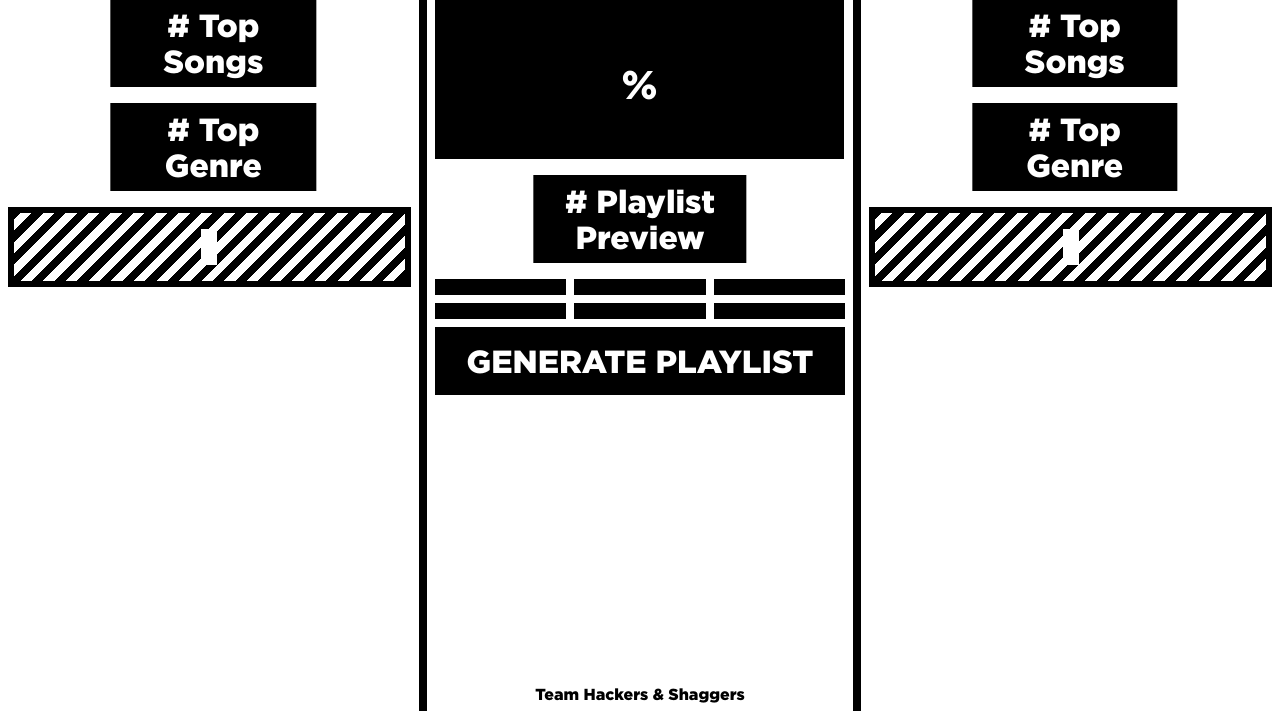
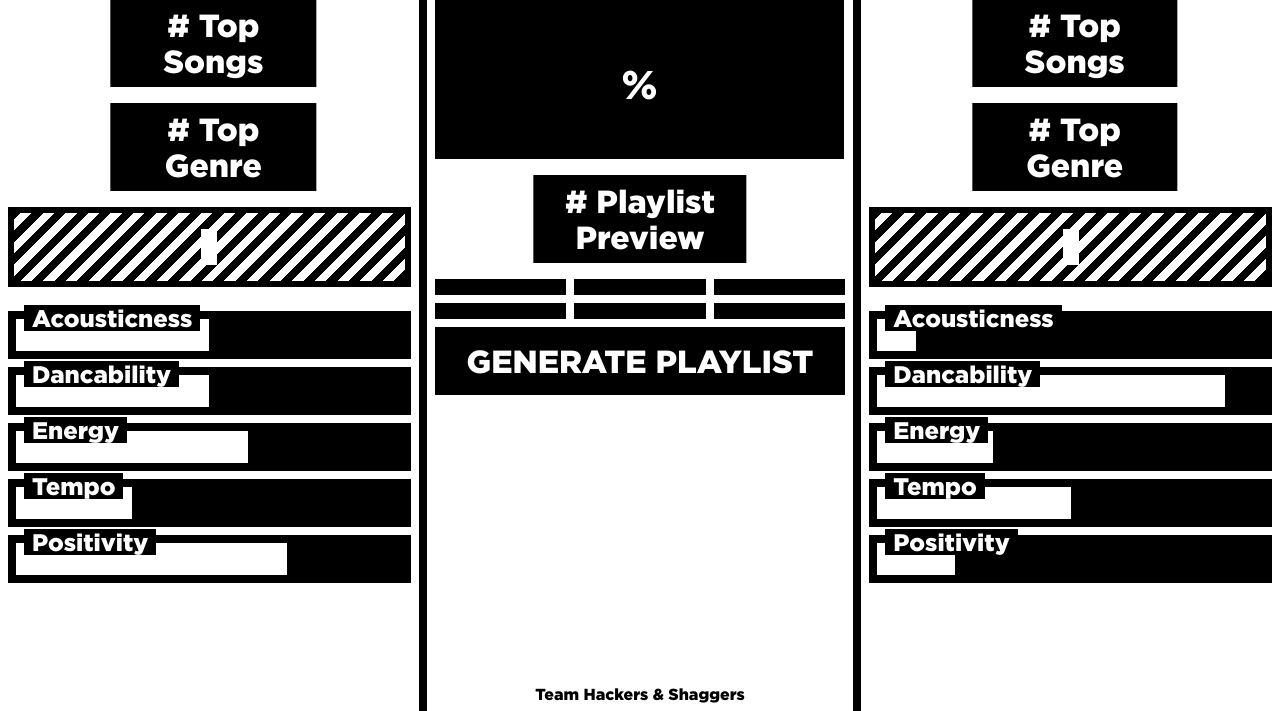
Before and after one commit to hja03/MusicMash, a Flask app: template templates/home.html in a window 1280 px wide. Shown: the part 89-800 px from the top of the page. Run offline with Flask 2, Linux system fonts and the light colour scheme; the template is opened without the code that fills it, so the values that code supplies are empty.

Commit message:
final ui fix with progress bars

```diff
--- a/static/css/style.css
+++ b/static/css/style.css
@@ -13,7 +13,6 @@
 body {
     margin: 0;
     padding: 0;
-    /* background-color: #221F20; */
     background-color: var(--secondary-color);
 }
 
@@ -27,7 +26,6 @@ body {
 }
 
 .user-wrapper {
-    /* background-color: red; */
     display: flex;
     margin: 2vh;
 }
@@ -137,6 +135,7 @@ body {
         var(--secondary-color) 1vh,
         var(--secondary-color) 2vh
     );
+    margin-bottom: 3vh;
 }
 
 .genre span {
@@ -215,6 +214,37 @@ body {
     margin-right: 1vh;
 }
 
+.attributes {
+    margin: 1vh;
+    font-family: gotham;
+    font-size: 3vh;
+    height: 4vh;
+    background-color: var(--primary-color);
+    padding: 1vh;
+    position: relative;
+}
+
+.attributes:hover .tooltip {
+    display: block;
+}
+
+.progress {
+    height: 100%;
+    background-color: var(--secondary-color);
+}
+
+.tooltip {
+    position: absolute;
+    font-family: gotham;
+    font-size: 3vh;
+    left: 2vh;
+    top: -.75vh;
+    color: var(--secondary-color);
+    background-color: var(--primary-color);
+    /* display: none; */
+    padding: 0 1vh 0 1vh;
+}
+
 @keyframes radiate {
     from {
         box-shadow: 0 0 0 0 black;
--- a/templates/home.html
+++ b/templates/home.html
@@ -36,6 +36,33 @@
                 </div>
 
             </div>
+
+            <!-- attributes -->
+            <div class="attributes">
+                <div class="progress" style="width: 50%"></div>
+                <div class="tooltip">Acousticness</div>
+            </div>
+
+            <div class="attributes">
+                <div class="progress" style="width: 50%"></div>
+                <div class="tooltip">Dancability</div>
+            </div>
+
+            <div class="attributes">
+                <div class="progress" style="width: 60%"></div>
+                <div class="tooltip">Energy</div>
+            </div>
+
+            <div class="attributes">
+                <div class="progress" style="width: 30%"></div>
+                <div class="tooltip">Tempo</div>
+            </div>
+
+            <div class="attributes">
+                <div class="progress" style="width: 70%"></div>
+                <div class="tooltip">Positivity</div>
+            </div>
+
         </div>
 
         <!-- middle pane -->
@@ -90,11 +117,37 @@
                     <div class="number">{{ num }}</div>
                     <div class="song-name">{{ track.name }}</div>
                 </div>
-                    {% endfor %}
+                {% endfor %}
 
+                <!-- attributes -->
                 <div class="top-genre"># Top Genre</div>
                 <div class="genre">
                     <span>{{ data['top_genre'][1] }}</span>
+                </div>
+
+                <div class="attributes">
+                    <div class="progress" style="width: 10%"></div>
+                    <div class="tooltip">Acousticness</div>
+                </div>
+
+                <div class="attributes">
+                    <div class="progress" style="width: 90%"></div>
+                    <div class="tooltip">Dancability</div>
+                </div>
+
+                <div class="attributes">
+                    <div class="progress" style="width: 30%"></div>
+                    <div class="tooltip">Energy</div>
+                </div>
+
+                <div class="attributes">
+                    <div class="progress" style="width: 50%"></div>
+                    <div class="tooltip">Tempo</div>
+                </div>
+
+                <div class="attributes">
+                    <div class="progress" style="width: 20%"></div>
+                    <div class="tooltip">Positivity</div>
                 </div>
 
             </div>
```
